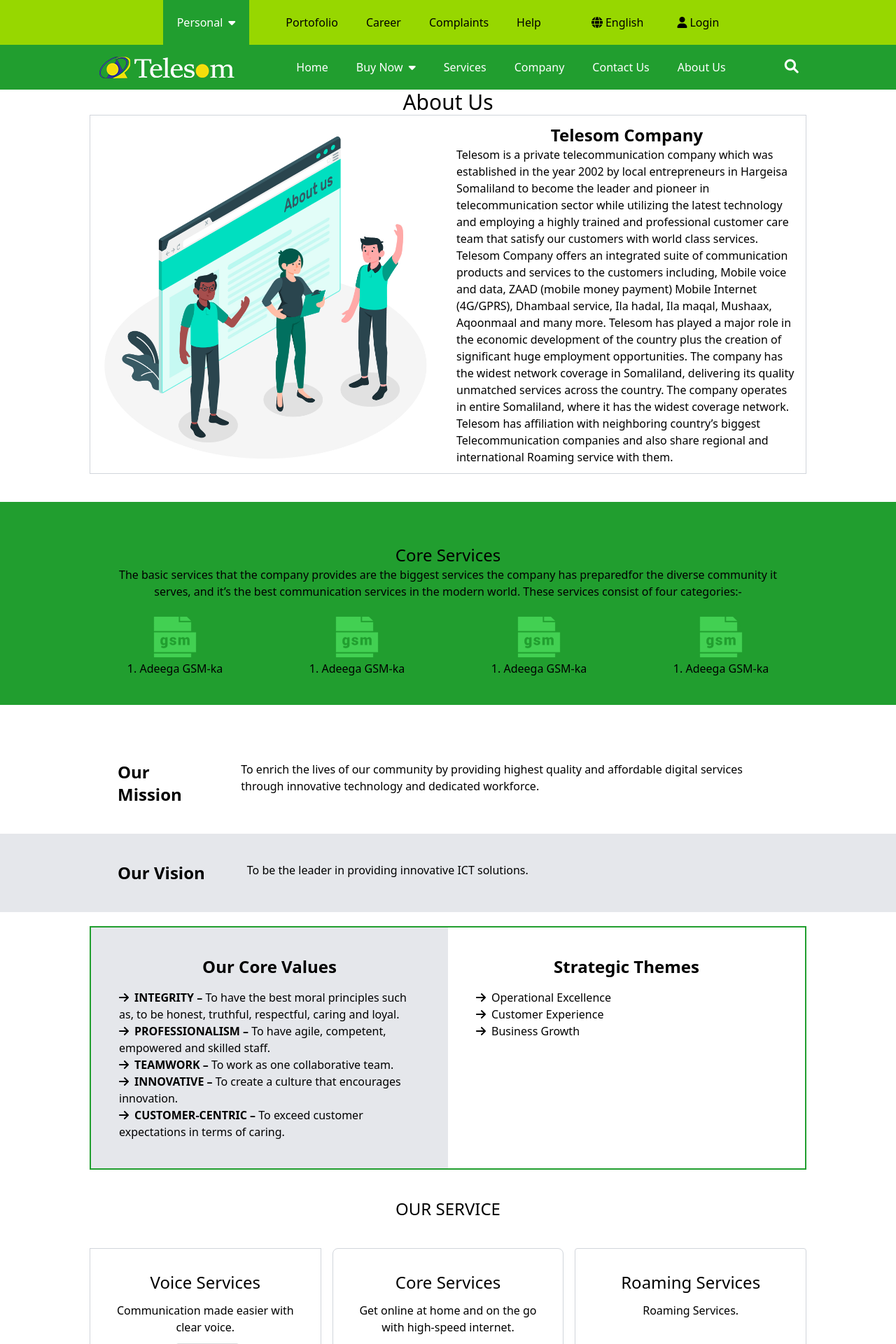
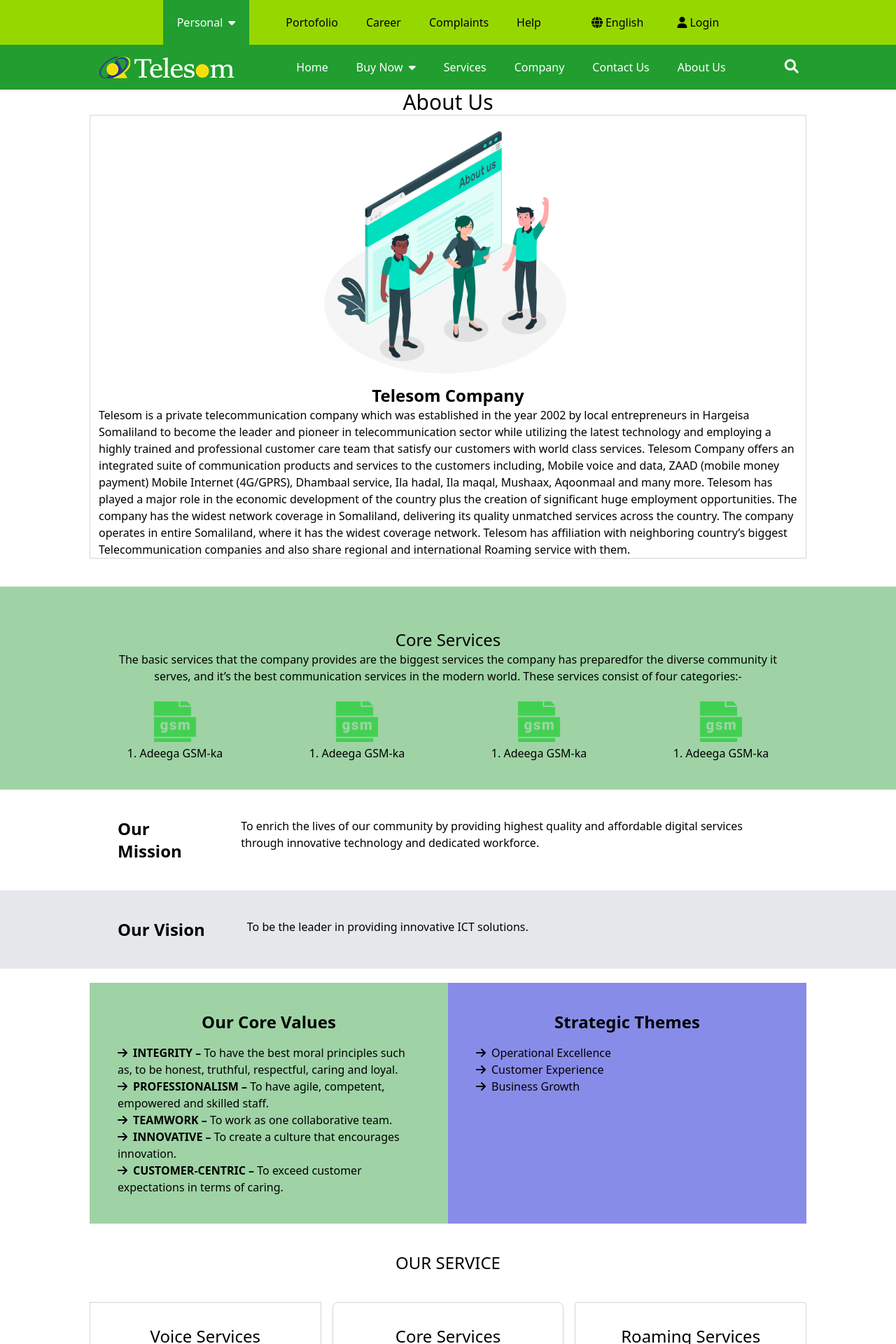
Before and after one commit to Nimcan/Telesom-Web, a React (Create React App) app in the folder client/: page / in a window 1280 px wide. Shown: the top 1920 px of the page at 70% size. Built offline with nearby package versions, Linux system fonts and the light colour scheme.

Commit message:
contact component

```diff
--- a/client/src/Components/about.js
+++ b/client/src/Components/about.js
@@ -6,9 +6,9 @@
         <div className=''>
             <h1 className='text-3xl text-center'>About Us</h1>
             <div className='xl:contain px-2'>
-                <div className='grid md:grid-cols-2 items-center border border-gray-300'>
+                <div className='flex flex-col items-center border border-gray-300'>
                     <div>
-                        <img src='./images/about.jpg' alt='' />
+                        <img src='./images/about.jpg' alt='' className='w-96'/>
                     </div>
                     <div>
                         <h1 className='text-center text-2xl font-bold '>Telesom Company</h1>
@@ -25,7 +25,7 @@
                 </div>
             </div>
             {/* adeegyada aasaasiga */}
-            <div className='bg-brand-green py-10 mt-10'>
+            <div className='bg-brand-lighterGreen py-10 mt-10'>
                 <div className='contain'>
                 <div className='p-5'>
                 <h1 className='text-2xl text-center'>Core Services</h1>
@@ -61,7 +61,7 @@
             </div>
 
             {/* Himilo Hiigsi iyo Hab dhaqanka */}
-            <div className='mt-10'>
+            <div>
                     <div className='xl:contain flex'>
                         <h1 className='text-2xl font-bold p-4 xl:p-10'>Our Mission</h1>
                         <p className='p-4 xl:p-10'>To enrich the lives of our community by providing highest quality
@@ -84,8 +84,8 @@
                 </div>
 
                 <div className='xl:contain px-2'>
-                    <div className='grid md:grid-cols-2 mt-5 border-2 border-brand-green '>
-                    <div className='flex flex-col bg-gray-200 p-4 xl:p-10 gap-4'>
+                    <div className='grid md:grid-cols-2 mt-5 '>
+                    <div className='flex flex-col bg-brand-lighterGreen  p-4 xl:p-10 gap-4'>
                         <h1 className='text-2xl font-bold text-center'>Our Core Values</h1>
                         <ul className='m-auto '>
                         <li><span className='font-bold'><i class="fa-solid fa-arrow-right mr-2"></i>INTEGRITY –</span> To have the best moral principles such as, to be honest, truthful, respectful, caring and loyal.</li>
@@ -96,7 +96,7 @@
                         </ul>
 
                     </div>
-                    <div className='flex flex-col p-10 xl:p-10 md:p-4 gap-4'>
+                    <div className='flex flex-col bg-brand-lightBlue p-10 xl:p-10 md:p-4 gap-4'>
                         <h1 className='text-2xl font-bold text-center'>Strategic Themes</h1>
                         <ul className=' p-5 xl:p-0 md:p-0'>
                             <li><i class="fa-solid fa-arrow-right mr-2"></i>Operational Excellence</li>
--- a/client/src/Components/career.js
+++ b/client/src/Components/career.js
@@ -2,10 +2,10 @@
 
 function Career() {
   return (
-    <div className='bg-white'>
+    <div className='bg-gray-200'>
         <h1 className='text-3xl text-center mb-8 font-bold underline'>Careers</h1>
-        <div className='contain bg-gray-200'>
-            <div className='grid md:grid-cols-2 border border-gray-400'>
+        <div className='contain bg-white rounded '>
+            <div className='grid md:grid-cols-2 shadow-lg'>
                 <div>
                     <img src='./images/job.jpg' alt='' className=''/>
                 </div>
@@ -28,6 +28,10 @@
                 </div>
 
             </div>
+
+            <div>
+                <div></div>
+            </div>
         </div>
     </div>
   )
--- /dev/null
+++ b/client/src/Components/contact.js
@@ -0,0 +1,18 @@
+import React from 'react'
+
+function Contact() {
+  return (
+    <div>
+        <div>
+            <div>
+
+            </div>
+            <div>
+
+            </div>
+        </div>
+    </div>
+  )
+}
+
+export default Contact
--- a/client/src/Components/support.js
+++ b/client/src/Components/support.js
@@ -23,11 +23,11 @@
                             <h1 className='font-bold'>1. Customer Information</h1>
                             <div className='flex flex-col mt-4'>
                                 <label>Full Name</label>
-                                <input type='' className="h-10 border mt-1 rounded px-4 w-full bg-gray-50"/>
+                                <input type='' className="h-10 border my-2 rounded px-4 w-full bg-gray-50"/>
                                 <label>Telephone</label>
-                                <input type='' className='h-10 border mt-1 rounded px-4 w-full bg-gray-50' />
+                                <input type='' className='h-10 border my-2 rounded px-4 w-full bg-gray-50' />
                                 <label>Location</label>
-                                <input type='' className='h-10 border mt-1 rounded px-4 w-full bg-gray-50' />
+                                <input type='' className='h-10 border my-2 rounded px-4 w-full bg-gray-50' />
                             </div>
 
                             <div>
--- a/client/tailwind.config.js
+++ b/client/tailwind.config.js
@@ -6,7 +6,9 @@
         brand:{
             green:"#219e2f",
             lightGreen:"#97D700",
-            yellow:"#ffff00"
+            yellow:"#ffff00",
+            lighterGreen:"#9fd3a5",
+            lightBlue:"#888ce9"
         }
       },
       background:{
```
